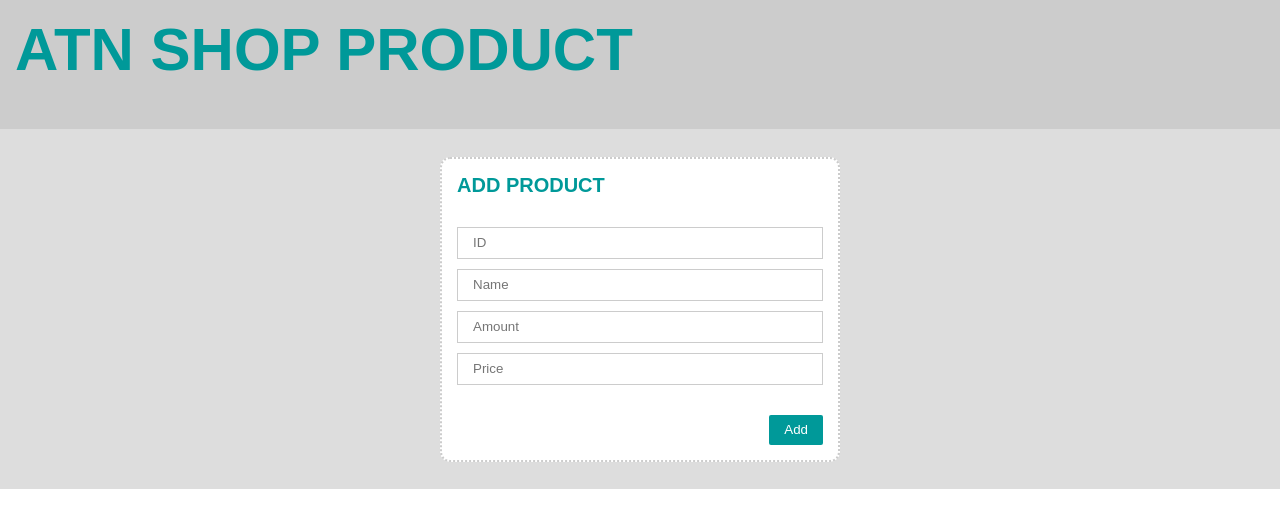
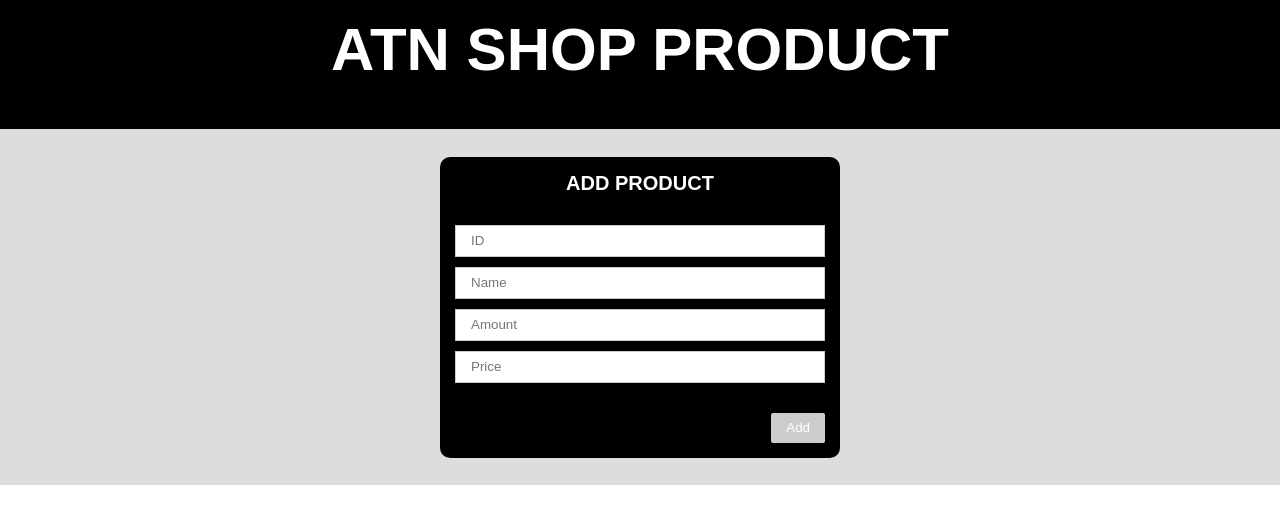
Before and after one commit to linhto1236/linhnhgcd19983-fpt.edu.vn, a PHP site: page /staff.html in a window 1280 px wide. Shown: the top 528 px of the page. Run offline with PHP 8.4, Linux system fonts and the light colour scheme.

Commit message:
Update staff.css

```diff
--- a/staff.css
+++ b/staff.css
@@ -5,7 +5,7 @@
     box-sizing: border-box;
 }
 header{
-    background-color: #cccccc;
+    background-color: #000000;
     min-height: 70px;
     padding: 15px;
 }
@@ -24,20 +24,21 @@ main{
     width: 100%;
     max-width: 400px;
     margin: 20px auto;
-    background-color: #ffffff;
+    background-color: #000000;
     padding: 15px;
-    border: 2px dotted #cccccc;
     border-radius: 10px;
 }
 h1{
-    color: #009999;
+    color: #ffffff;
     font-size: 60px;
     margin-bottom: 30px;
+    text-align: center;
 }
 h2{
-    color: #009999;
+    color: #ffffff;
     font-size: 20px;
     margin-bottom: 30px;
+    text-align: center;
 }
 .input-box{
     margin-bottom: 10px;
@@ -55,7 +56,7 @@ h2{
 .btn-box button{
     padding: 7.5px 15px;
     border-radius: 2px;
-    background-color: #009999;
+    background-color: #CCCCCC;
     color: #ffffff;
     border: none;
     outline: none;
```
